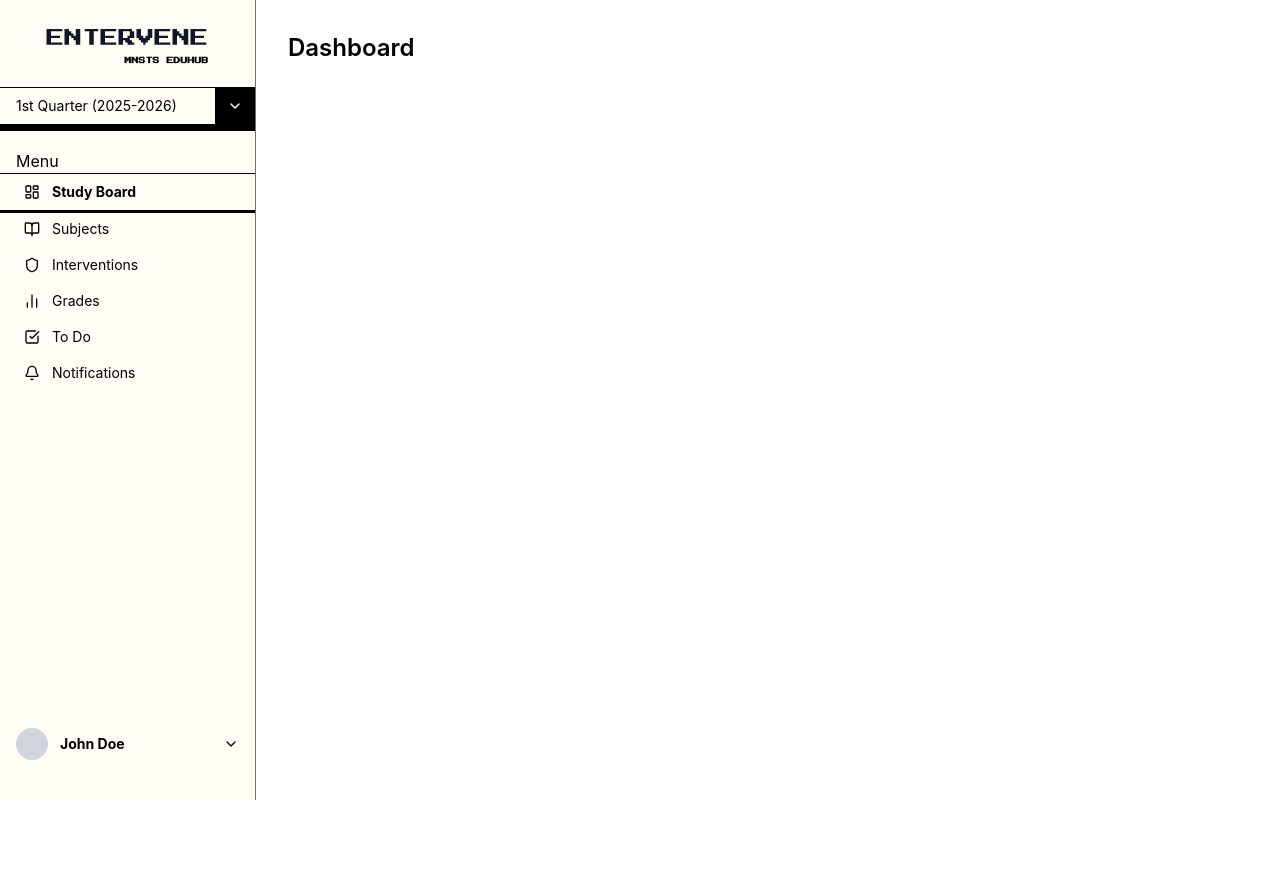
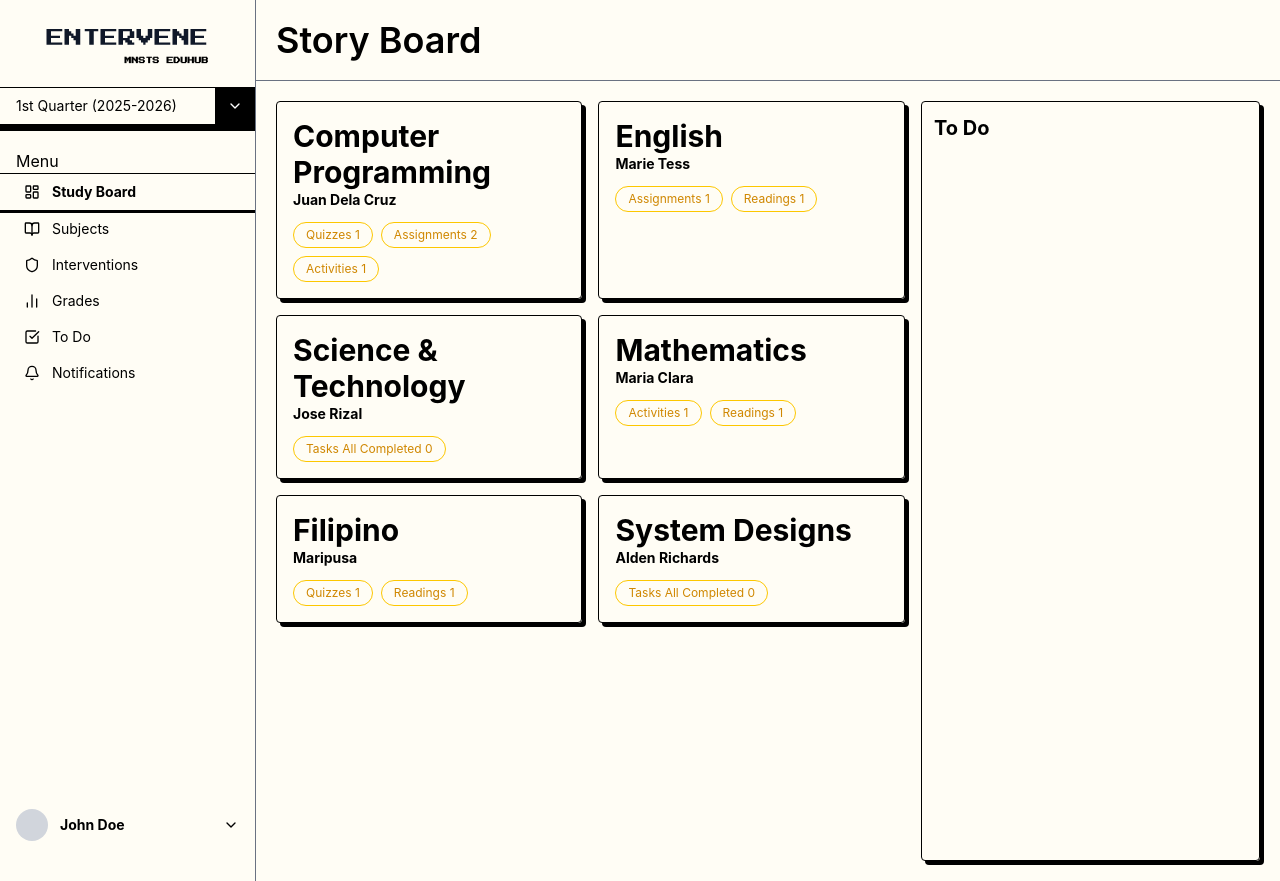
Before and after one commit to dxn-xnt/Entervene, a React (Vite) app in the folder frontend/: page / in a window 1280 px wide. Before the commit the page ends 800 px from the top, so only its background shows below. Built offline with nearby package versions, Linux system fonts and the light colour scheme.

Commit message:
storyboard progress

```diff
--- a/frontend/src/App.tsx
+++ b/frontend/src/App.tsx
@@ -1,11 +1,12 @@
 import Navbar from "./components/Navbar";
+import StoryBoard from "./pages/Storyboard";
 
 const App = () => {
   return (
     <div className="flex min-h-screen">
       <Navbar />
-      <main className="flex-1 bg-white p-8">
-        <h1 className="text-2xl font-semibold">Dashboard</h1>
+      <main className="flex-1 bg-[#FFFDF5]">
+        <StoryBoard />
       </main>
     </div>
   );
--- /dev/null
+++ b/frontend/src/components/Card.tsx
@@ -0,0 +1,32 @@
+type Badge = {
+  label: string;
+  count: number;
+  icon?: string;
+};
+
+type CardProps = {
+  title: string;
+  teacher: string;
+  badges: Badge[];
+};
+
+const Card = ({ title, teacher, badges }: CardProps) => {
+  return (
+    <div className="border rounded p-4 shadow-[4px_4px_0px_0px_rgba(0,0,0,1)]">
+      <h2 className="text-3xl font-bold">{title}</h2>
+      <p className="text-sm font-bold">{teacher}</p>
+      <div className="flex flex-wrap gap-2 mt-3">
+        {badges.map((badge) => (
+          <span
+            key={badge.label}
+            className="border border-yellow-400 rounded-full px-3 py-1 text-xs text-yellow-600"
+          >
+            {badge.label} {badge.count}
+          </span>
+        ))}
+      </div>
+    </div>
+  );
+};
+
+export default Card;
--- a/frontend/src/pages/Storyboard.tsx
+++ b/frontend/src/pages/Storyboard.tsx
@@ -1,6 +1,63 @@
+import Card from "../components/Card";
+
 const StoryBoard = () => {
   return (
-    <div className=""></div>
+    <div>
+      <header className="px-5 py-5 border-b border-gray-500">
+        <h1 className="text-4xl font-semibold">Story Board</h1>
+      </header>
+      <main className="px-5 py-5 flex flex-row gap-4 min-h-screen">
+        <div className="grid grid-cols-2 gap-4 w-[65%] self-start">
+          <Card
+            title="Computer Programming"
+            teacher="Juan Dela Cruz"
+            badges={[
+              { label: "Quizzes", count: 1 },
+              { label: "Assignments", count: 2 },
+              { label: "Activities", count: 1 },
+            ]}
+          />
+          <Card
+            title="English"
+            teacher="Marie Tess"
+            badges={[
+              { label: "Assignments", count: 1 },
+              { label: "Readings", count: 1 },
+            ]}
+          />
+          <Card
+            title="Science & Technology"
+            teacher="Jose Rizal"
+            badges={[{ label: "Tasks All Completed", count: 0 }]}
+          />
+          <Card
+            title="Mathematics"
+            teacher="Maria Clara"
+            badges={[
+              { label: "Activities", count: 1 },
+              { label: "Readings", count: 1 },
+            ]}
+          />
+          <Card
+            title="Filipino"
+            teacher="Maripusa"
+            badges={[
+              { label: "Quizzes", count: 1 },
+              { label: "Readings", count: 1 },
+            ]}
+          />
+          <Card
+            title="System Designs"
+            teacher="Alden Richards"
+            badges={[{ label: "Tasks All Completed", count: 0 }]}
+          />
+        </div>
+
+        <div className="w-[35%] border rounded px-3 py-3 self-stretch shadow-[4px_4px_0px_0px_rgba(0,0,0,1)]">
+          <h2 className="text-xl font-bold">To Do</h2>
+        </div>
+      </main>
+    </div>
   );
 };
 
```
